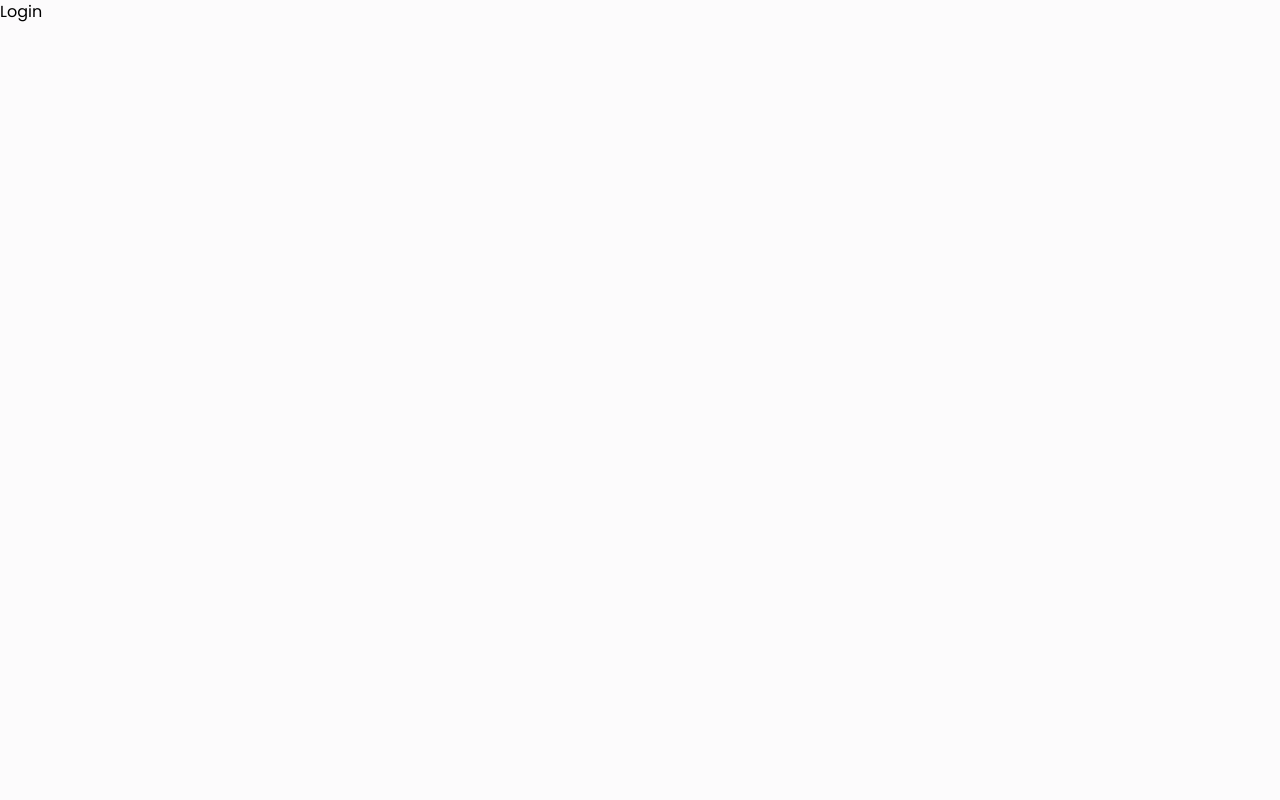
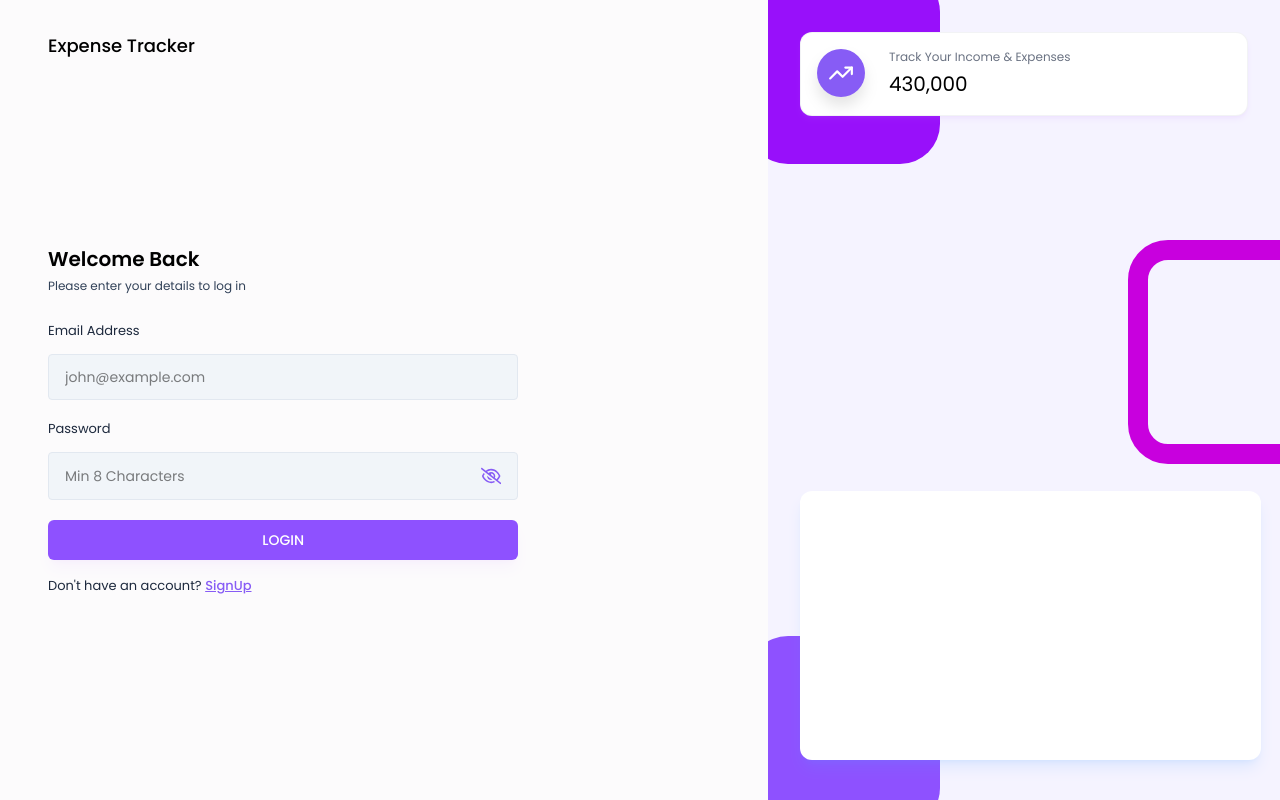
Before and after one commit to LevyAlves1532/expense-tracker, a React (Vite) app: page /login in a window 1280 px wide. Built offline with nearby package versions, Linux system fonts and the light colour scheme.

Commit message:
Building the Login Form UI

```diff
--- /dev/null
+++ b/src/components/Inputs/Input.tsx
@@ -0,0 +1,59 @@
+import { ChangeEvent, useState } from "react";
+
+import { FaRegEye, FaRegEyeSlash } from "react-icons/fa6";
+
+export type Props = {
+  value: string;
+  label: string;
+  placeholder: string;
+  type: 'text' | 'password';
+  onChange: (e: ChangeEvent<HTMLInputElement>) => void;
+};
+
+const Input = ({ label, value, placeholder, type, onChange }: Props) => {
+  const [ showPassword, setShowPassword ] = useState(false);
+
+  const toggleShowPassword = () => setShowPassword(!showPassword);
+
+  return (
+    <div>
+      <label className="text-[13px] text-slate-800">{label}</label>
+
+      <div className="input-box">
+        <input
+          type={
+            type == 'password'
+              ? showPassword
+                ? 'text'
+                : 'password'
+              : type
+          }
+          placeholder={placeholder}
+          value={value}
+          className="w-full bg-transparent outline-none"
+          onChange={onChange}
+        />
+
+        {type === 'password' && (
+          <>
+            {showPassword ? (
+              <FaRegEye
+                size={22}
+                className="text-primary cursor-pointer"
+                onClick={toggleShowPassword}
+              />
+            ) : (
+              <FaRegEyeSlash
+                size={22}
+                className="text-primary cursor-pointer"
+                onClick={toggleShowPassword}
+              />
+            )}
+          </>
+        )}
+      </div>
+    </div>
+  )
+}
+
+export default Input;
--- /dev/null
+++ b/src/components/layouts/AuthLayout.tsx
@@ -0,0 +1,57 @@
+import { ReactNode } from "react"
+import { LuTrendingUp } from "react-icons/lu"
+
+export type Props = {
+  children: ReactNode;
+}
+
+const AuthLayout = ({ children }: Props) => {
+  return (
+    <div className="flex">
+      <div className="w-screen h-screen md:w-[60vw] px-12 pt-8 pb-12">
+        <h2 className="text-lg font-medium text-black">Expense Tracker</h2>
+        {children}
+      </div>
+
+      <div className="hidden md:block w-[40vw] h-screen bg-violet-50 bg-auth-bg-img bg-cover bg-no-repeat bg-center overflow-hidden p-8 relative">
+        <div className="w-48 h-48 rounded-[40px] bg-purple-600 absolute -top-7 -left-5" />
+        <div className="w-48 h-56 rounded-[40px] border-[20px] border-fuchsia-600 absolute top-[30%] -right-10" />
+        <div className="w-48 h-48 rounded-[40px] bg-violet-500 absolute -bottom-7 -left-5" />
+
+        <div className="grid grid-cols-1 z-20">
+          <StatsInfoCard
+            icon={<LuTrendingUp />}
+            label="Track Your Income & Expenses"
+            value="430,000"
+            color="bg-primary"
+          />
+        </div>
+
+        <div className="w-64 h-40 lg:h-[21vw] lg:w-[90%] rounded-xl bg-white absolute bottom-10 shadow-lg shadow-blue-400/15" />
+      </div>
+    </div>
+  )
+}
+
+export default AuthLayout
+
+type StatsInfoCardProps = {
+  icon: ReactNode,
+  label: string,
+  value: string,
+  color: string
+};
+
+const StatsInfoCard = ({ icon, label, value, color }: StatsInfoCardProps) => {
+  return (
+    <div className="flex gap-6 bg-white p-4 rounded-xl shadow-md shadow-purple-400/10 border border-gray-200/50 z-10">
+      <div className={`w-12 h-12 flex items-center justify-center text-[26px] text-white ${color} rounded-full drop-shadow-xl`}>
+        {icon}
+      </div>
+      <div>
+        <h6 className="text-xs text-gray-500 mb-1">{label}</h6>
+        <span className="text-[20px]">{value}</span>
+      </div>
+    </div>
+  );
+}
--- a/src/index.css
+++ b/src/index.css
@@ -17,3 +17,11 @@
     overflow-x: hidden;
   }
 }
+
+.input-box {
+  @apply w-full flex justify-between gap-3 text-sm text-black bg-slate-100 rounded px-4 py-3 mb-4 mt-3 border border-slate-200 outline-none;
+}
+
+.btn-primary {
+  @apply w-full text-sm font-medium text-white bg-violet-500 shadow-lg shadow-purple-500/5 p-[10px] rounded-md my-1 hover:bg-purple-600/15 hover:text-purple-600;
+}
--- a/src/pages/Auth/Login.tsx
+++ b/src/pages/Auth/Login.tsx
@@ -1,6 +1,78 @@
+import { FormEvent, useState } from "react";
+import { useNavigate, Link } from "react-router-dom";
+
+import Input from "../../components/Inputs/Input";
+import AuthLayout from "../../components/layouts/AuthLayout";
+import { validateEmail } from "../../utils/helper";
+
 const Login = () => {
+  const navigate = useNavigate();
+
+  const [ email, setEmail ] = useState("");
+  const [ password, setPassword ] = useState("");
+  const [ error, setError ] = useState<string | null>(null);
+
+  // Handle Login Form Submit
+  const handleLogin = async (e: FormEvent<HTMLFormElement>) => {
+    e.preventDefault();
+
+    if (!validateEmail(email)) {
+      setError('Please enter a valid email address.');
+      return;
+    }
+
+    if (!password) {
+      setError('Please enter the password');
+      return;
+    }
+
+    setError(null);
+
+    // Login API Call
+  }
+
   return (
-    <div>Login</div>
+    <AuthLayout>
+      <div className="lg:w-[70%] h-3/4 md:h-full flex flex-col justify-center">
+        <h3 className="text-xl font-semibold text-black">Welcome Back</h3>
+        <p className="text-xs text-slate-700 mt-[5px] mb-6">
+          Please enter your details to log in
+        </p>
+
+        <form onSubmit={handleLogin}>
+          <Input
+            value={email}
+            onChange={({ target }) => setEmail(target.value)}
+            label="Email Address"
+            placeholder="john@example.com"
+            type="text"
+          />
+
+          <Input
+            value={password}
+            onChange={({ target }) => setPassword(target.value)}
+            label="Password"
+            placeholder="Min 8 Characters"
+            type="password"
+          />
+
+          {error && (
+            <p className="text-red-500 text-xs pb-2.5">{error}</p>
+          )}
+
+          <button type="submit" className="btn-primary">
+            LOGIN
+          </button>
+
+          <p className="text-[13px] text-slate-800 mt-3">
+            Don't have an account?{" "}
+            <Link className="font-medium text-primary underline" to="/sign-up">
+              SignUp
+            </Link>
+          </p>
+        </form>
+      </div>
+    </AuthLayout>
   )
 }
 
--- a/src/utils/helper.ts
+++ b/src/utils/helper.ts
@@ -0,0 +1,4 @@
+export const validateEmail = (email: string) => {
+    const regex = /^[^\s@]+@[^\s@]+\.[^\s@]+$/;
+    return regex.test(email);
+};
```
